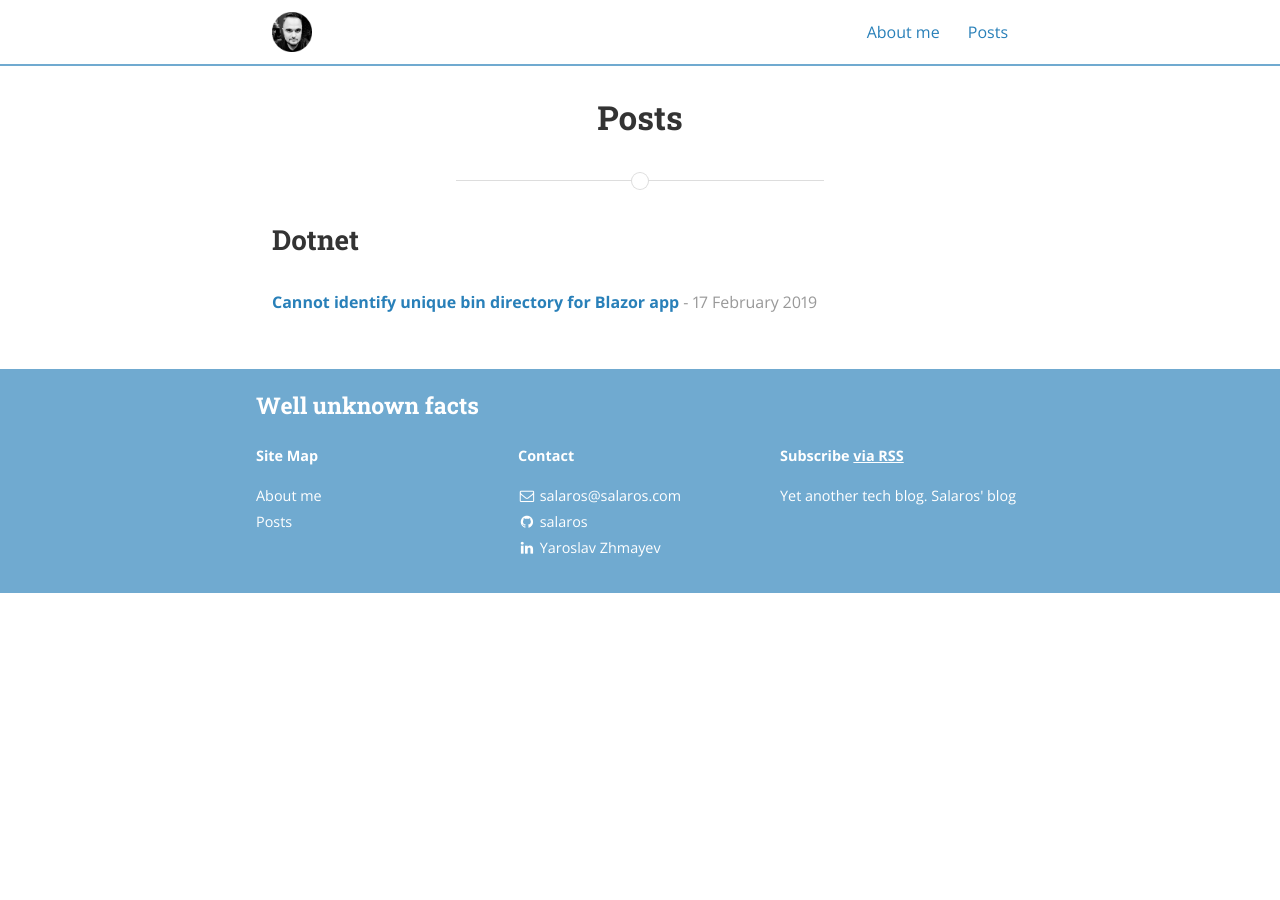
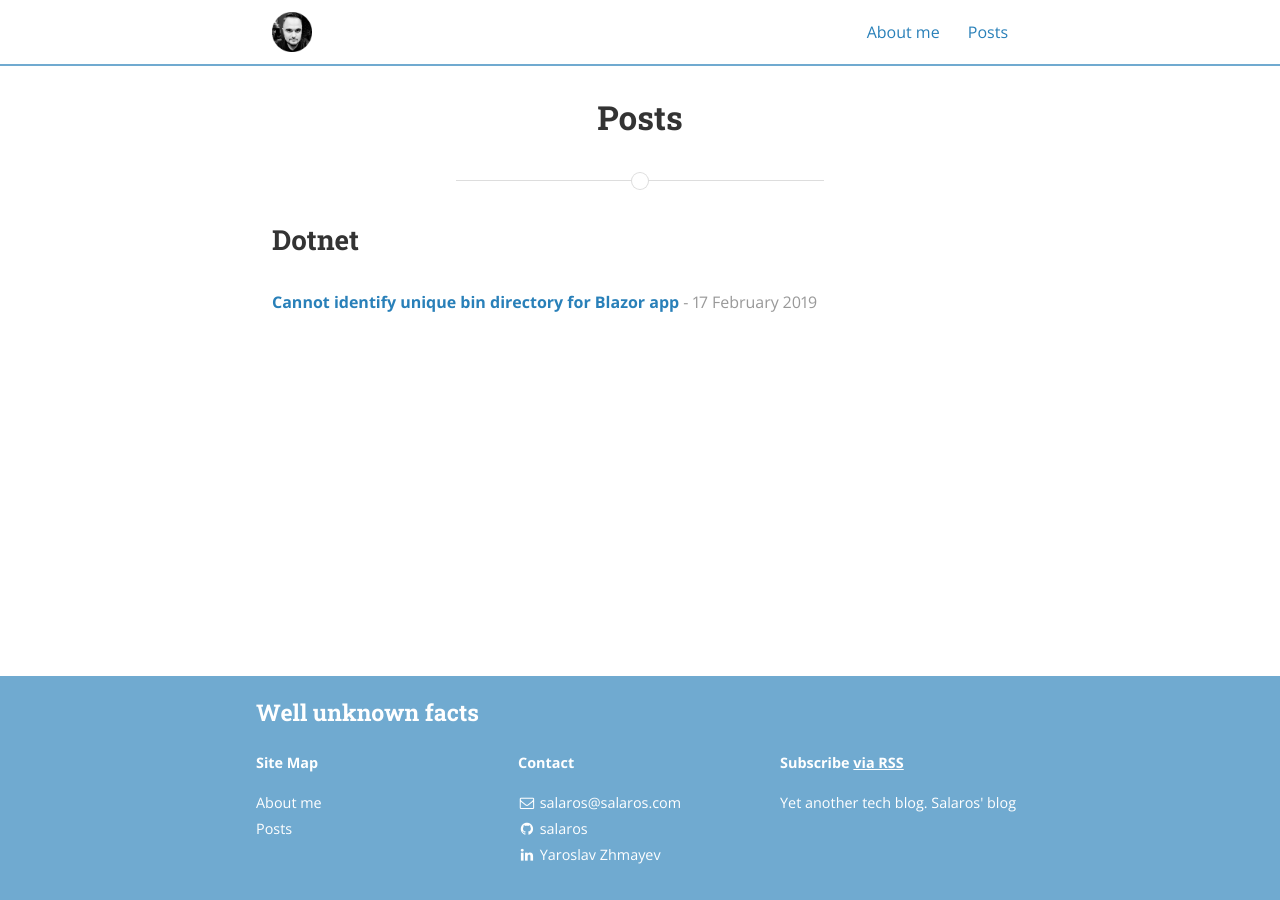
Before and after one commit to salaros/salaros.com, a Jekyll site: the page built from posts.html, in a window 1280 px wide. Built offline with Jekyll 4.4.1, drawn with Linux system fonts in a browser that asks for light colours; nearby versions of some CDN libraries.

Commit message:
implementing sticky footer

```diff
--- a/_sass/_layout.scss
+++ b/_sass/_layout.scss
@@ -17,6 +17,7 @@ html, body {
 	margin: 0;
 	padding: 0;
 	width: 100%;
+	height: 100%;
 }
 
 ol.default {
@@ -209,7 +210,13 @@ pre code.hljs {
 /*
 *	Body
 */
+body {
+	display: flex;
+	flex-direction: column;
+}
+
 .page-content {
+	flex: 1 0 auto;
 	.wrapper {
 		@include outer-container;
 		padding: 1em;
@@ -384,6 +391,7 @@ pre code.hljs {
 	padding: 1em 1em 2em 1em;
 	background-color: $highlight-color;
 	color: $white;
+	flex-shrink: 0;
 	a {
 	  color: $link-color;
 	  &:active,
```
